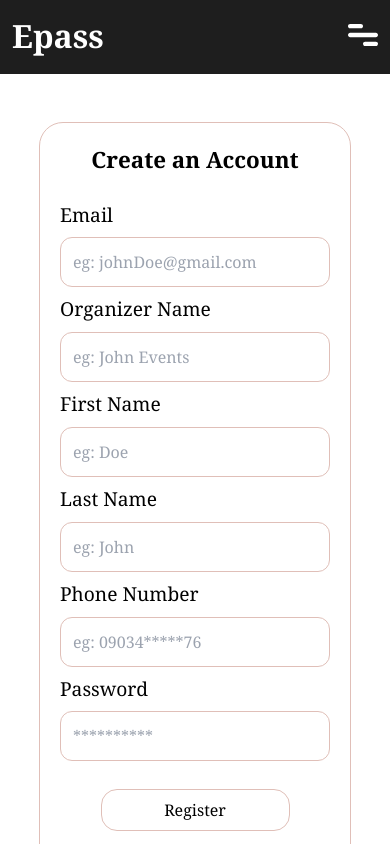
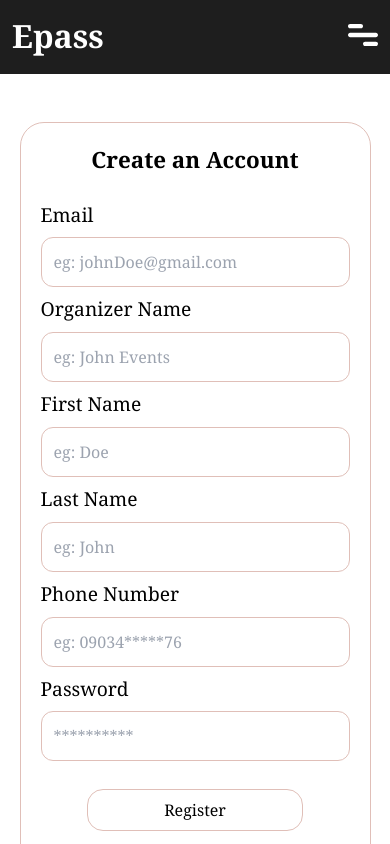
Before and after one commit to B-Mitchell/Epass, a Next.js app: page /createAccount in a window 390 px wide. Shown: the top 844 px of the page. Built offline with nearby package versions, Linux system fonts and the light colour scheme; no server answers.

Commit message:
updates to create event page

```diff
--- a/app/context/createContext.js
+++ b/app/context/createContext.js
@@ -7,10 +7,13 @@ const MyContext = createContext();
 // Create a provider component
 export const MyContextProvider = ({ children }) => {
   const [createEventModal, setCreateEventModal] = useState(false);
+  const [accountCreation, setAccountCreation] = useState(false);
 
   const contextData = {
     createEventModal,
-    setCreateEventModal
+    setCreateEventModal,
+    accountCreation,
+    setAccountCreation
   }
 
   // Provide the context value to the children components
--- a/app/createAccount/page.js
+++ b/app/createAccount/page.js
@@ -1,12 +1,16 @@
 'use client'
 import React, { useState, useEffect } from 'react'
 import { useRouter } from 'next/navigation';
+import { useMyContext } from '../context/createContext';
 import supabase from '../supabase';
 import { useDispatch, useSelector } from "react-redux";
 import { setUserId, setEmail, setFirstName, setLastName, setOrganizerName, setPhoneNumber } from "../globalRedux/slices/userSlice";
+import SuccessNotif from '../modals/successNotif';
 
 const page = () => {
     const router = useRouter();
+    const { accountCreation, setAccountCreation } = useMyContext();
+    const [loading, setLoading] = useState(false);
     //user authentication: check if user has logged in, if not redirect to home page
     const userId = useSelector(state => state.user.user_id);
     const authFunction = () => {
@@ -33,6 +37,7 @@ const page = () => {
     const handleSubmit = async (e) => {
         e.preventDefault();
         try {
+            setLoading(true);
             const formData = {
                 email: emailU,
                 password: passwordU,
@@ -45,6 +50,7 @@ const page = () => {
                     }
                 }
             }
+
             const { data , error } = await supabase.auth.signUp(formData)
             if (error) {
                 console.log(error)
@@ -52,12 +58,13 @@ const page = () => {
                 const User = data.user;
                 console.log(User.identities[0].user_id)
                 console.log(User.user_metadata);
-                alert('registration successful! now login.');
-                router.push('/login');
+                setAccountCreation(!accountCreation);
                 // saveUserData(data)
             }
         } catch(error) {
             console.error('Error is :' + error)
+        } finally {
+            setLoading(false);
         }
         function saveUserData (data) {
             dispatch(setEmail(registeredUserEmail));
@@ -72,7 +79,8 @@ const page = () => {
 
   return (
     <div className='pb-[2rem]'>
-    <form onSubmit={handleSubmit} className='border border-[#E0BFB8] md:w-[70%] w-[80%] block m-auto mt-[3rem] rounded-3xl p-5 '>
+        {accountCreation && <SuccessNotif />}
+    <form onSubmit={handleSubmit} className='border border-[#E0BFB8] md:w-[70%] w-[90%] block m-auto mt-[3rem] rounded-3xl p-5 '>
     <h2 className='text-center font-bold text-[1.4rem]'>Create an  Account</h2>
     <div className='md:flex block justify-between mt-6'>
 
@@ -109,7 +117,7 @@ const page = () => {
     </div>
 
 
-        <button className='hover:bg-[#E0BFB8] w-[70%] block m-auto mt-7 p-2 border border-[#E0BFB8] transition rounded-2xl hover:text-white hover:scale-110'>Register</button>
+        <button className='hover:bg-[#E0BFB8] w-[70%] block m-auto mt-7 p-2 border border-[#E0BFB8] transition rounded-2xl hover:text-white hover:scale-110'>{loading ? 'Registering...' : 'Register' }</button>
         <br />
         <p onClick={() => {router.push('/login')}} className='text-center'>already have an account ? <span className='cursor-pointer text-[#E0BFB8] font-extrabold'>login to your Account</span></p>
     </form>
--- a/app/login/page.js
+++ b/app/login/page.js
@@ -8,6 +8,7 @@ import {  setUserId, setEmail, setFirstName, setLastName, setOrganizerName, setP
 const page = () => {
     const router = useRouter();
     const dispatch = useDispatch();
+    const [loading, setLoading] = useState(false);
     const [emailU, setEmailU] = useState('');
     const [passwordU, setPasswordU] = useState('');
     const authFunction = () => {
@@ -29,6 +30,7 @@ const page = () => {
             password: passwordU
         }
         try {
+            setLoading(true);
             const { data, error } = await supabase.auth.signInWithPassword(formData)
             if (error) {
                 console.log('login error: ' + error)
@@ -45,6 +47,8 @@ const page = () => {
             }
         } catch (error) {
             console.log('Error is:' + error);
+        } finally {
+            setLoading(false);
         }
     }
     const user_id = useSelector(state => state.user.user_id);
@@ -77,7 +81,7 @@ const page = () => {
         <p className='text-[1.2rem] my-2'>Password: </p>
         <input placeholder='*************' required value={passwordU} type='password' name="password" onChange={(e) => {setPasswordU(e.target.value)}} className='border border-[#E0BFB8] w-[100%] p-3 outline-none bg-transparent rounded-xl focus:scale-105 transition'/>
 
-        <button type='submit' className='hover:bg-[#E0BFB8] w-[70%] block m-auto mt-7 p-2 border border-[#E0BFB8] transition rounded-2xl hover:text-white hover:scale-110' >Login to your account</button>
+        <button type='submit' className='hover:bg-[#E0BFB8] w-[70%] block m-auto mt-7 p-2 border border-[#E0BFB8] transition rounded-2xl hover:text-white hover:scale-110' >{loading ? 'logging into your account' : 'Login to your account'}</button>
         <br />
         <p onClick={() => {router.push('/createAccount')}} className='text-center'>you don't have an account ? <span className='cursor-pointer text-[#E0BFB8] font-extrabold'>Create an Account</span></p>
 
--- /dev/null
+++ b/app/modals/SuccessNotif.jsx
@@ -0,0 +1,29 @@
+import React from 'react'
+import { useMyContext } from '../context/createContext'
+import { useRouter } from 'next/navigation';
+
+const SuccessNotif = () => {
+    const { accountCreation, setAccountCreation } = useMyContext();
+    const router = useRouter();
+  return (
+    <div >
+        <div className='bg-black fixed inset-0 items-center z-50 bg-opacity-50' >
+        <div className='bg-white rounded-[2rem] md:w-[50%] w-[80%] m-auto md:mt-[15%] mt-[40%] p-4 border border-[#E0BFB8]'>
+            <button className='p-2 rounded-[1rem] block text-right hover:scale-110 transition ml-auto text-[#A0A4A8]' onClick={() => {setAccountCreation(!accountCreation)}}>X</button>
+
+            <div className='w-[100%] text-center p-2'>
+                <h2 className='font-bold text-[1.5rem]'>Account created successfully!</h2>
+            </div>
+
+            <div className='w-[80%] pb-2 m-auto'>
+                <button className='hover:bg-[#E0BFB8] w-[80%] block mt-7 p-2 m-auto border border-[#E0BFB8] transition rounded-2xl hover:text-white hover:scale-105' onClick={() => {router.push('/profile'); setAccountCreation(!accountCreation)}}>go to login</button>
+            </div>
+
+        </div>
+
+    </div>
+    </div>
+  )
+}
+
+export default SuccessNotif
--- a/app/profile/createEvent/page.js
+++ b/app/profile/createEvent/page.js
@@ -88,14 +88,13 @@ const page = () => {
   }
   console.log(eventImage);
   return (
-    <div >
+    <div className='pb-6'>
         {createEventModal ? <EventCreation /> : null}
 
         <p className='text-center font-bold text-[1.6rem] my-3'>Create Event</p>
 
         <form onSubmit={handleSubmit} className='border border-[#E0BFB8] md:w-1/2 w-[90%] block m-auto rounded-3xl p-5 '>
             <p className='text-[1.2rem] my-2'>Event Image:</p>
-            {/* <input type='file' onChange={(e) => {setEventImage(e.target.files[0])}}/> */}
             <input type='file' onChange={(e) => {setEventImage(URL.createObjectURL(e.target.files[0])); setImageFileName(e.target.files[0])} } className='bg-[#E0BFB8] w-[100%] rounded-r-2xl overflow-hidden' required />
             <div className='border border-[#E0BFB8] mt-2 w-[40%] block h-[5rem] rounded-xl overflow-hidden'>
                 {eventImage && <img src={eventImage} alt='event'  className='w-[100%] h-full '/>}
--- a/middleware.js
+++ b/middleware.jsx
@@ -5,7 +5,6 @@ import { store } from './app/globalRedux/store'
 
 export function middleware(request) {
   // const userData = store.getState().user.user_email;
-
   console.log('hello world, i see you');
 
   // Continue to the next middleware or route handler
```
